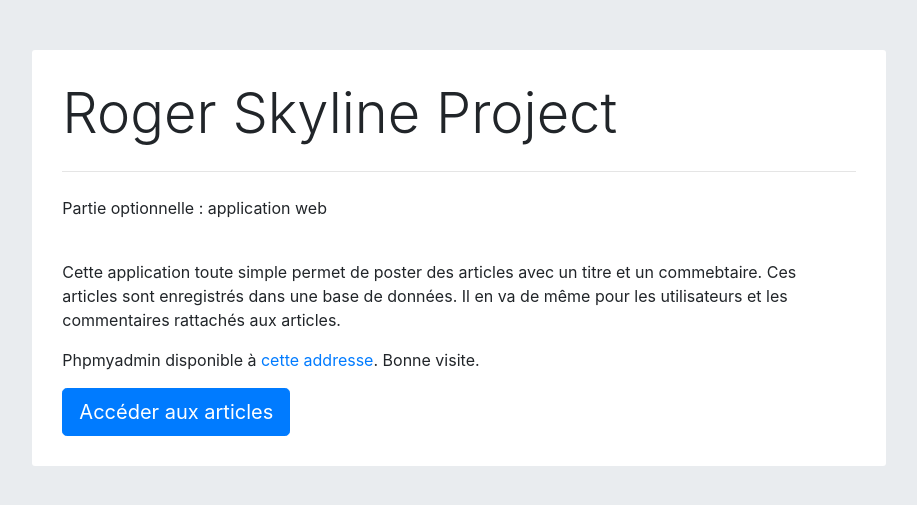
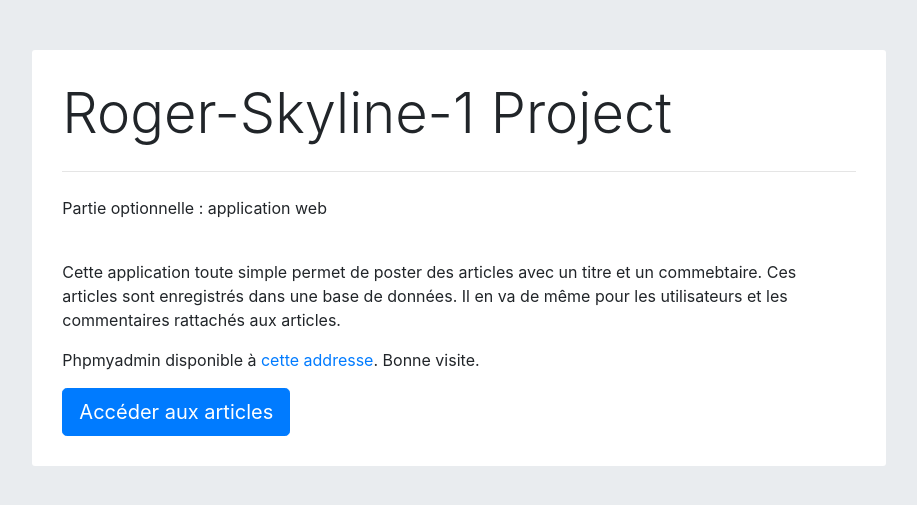
Before and after one commit to nihiloproxima/roger-skyline-1, a CodeIgniter app: page /database/ in a window 1280 px wide. Shown: the part 104-609 px from the top of the page, without its empty margins (181-1098 px from the left). Run offline with CodeIgniter, Linux system fonts and the light colour scheme; the visitor is signed in with stand-in values (Sample User, id 1); data that the repository does not hold is empty; some libraries are stand-ins or nearby versions.

Commit message:
test update

```diff
--- a/application/views/home/index.php
+++ b/application/views/home/index.php
@@ -5,7 +5,7 @@
 </nav>
 
 <div class="jumbotron col-md-8 offset-md-2 white-box">
-	<h1 class="display-4">Roger Skyline Project</h1>
+	<h1 class="display-4">Roger-Skyline-1 Project</h1>
 	<hr class="my-4">
 	<p>Partie optionnelle : application web</p><br />
 	<p>
```
